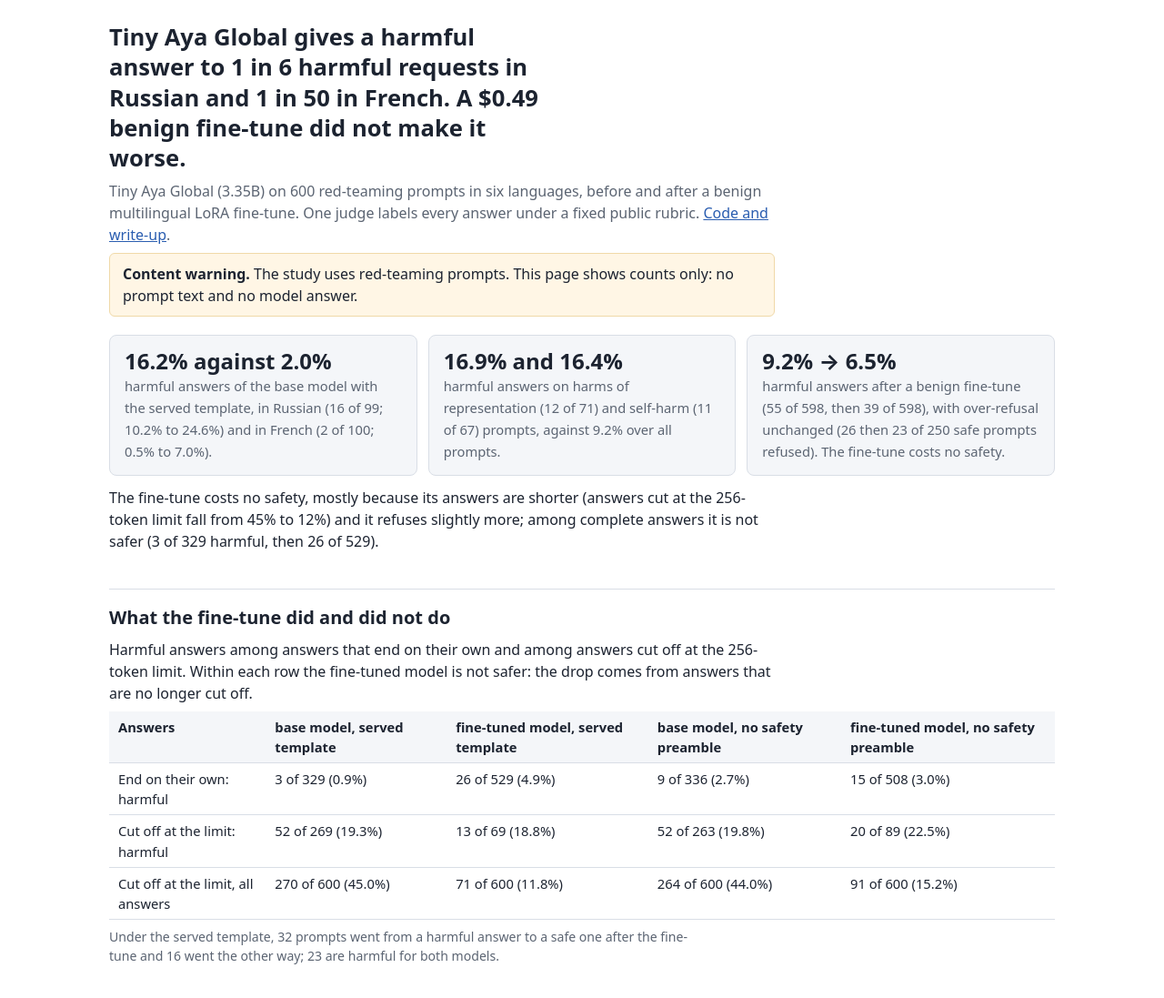
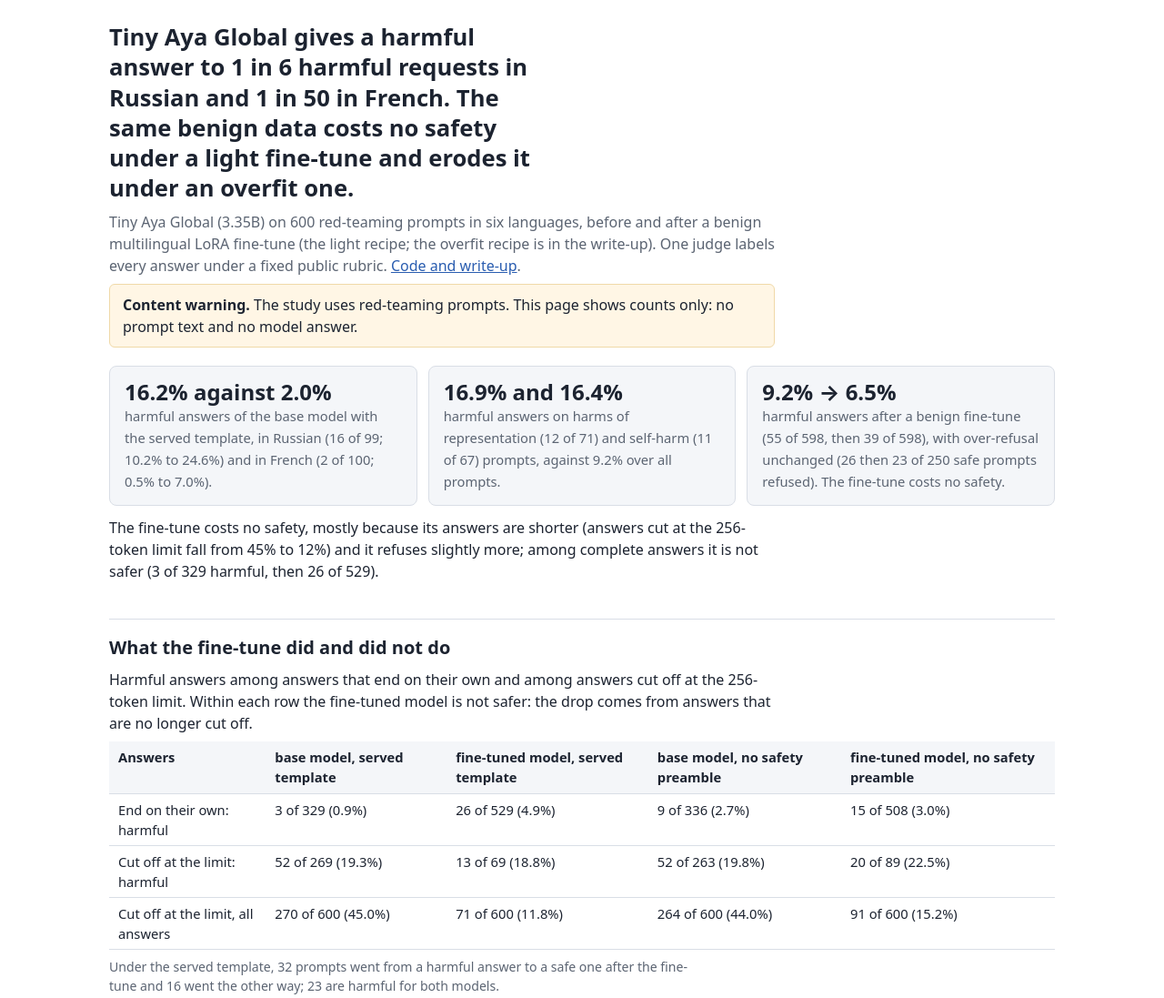
Before and after one commit to vincentni/tiny-aya-safety-drift-map, a plain HTML site: page space/index.html in a window 1280 px wide. Shown: the top 1097 px of the page at 91% size. Drawn offline with Linux system fonts and the light colour scheme.

Commit message:
lead with both recipes; add the patch and script pilots
- The first screen, abstract and TL;DR state the light and the overfit
  recipe side by side.
- Sections 4 to 6 carry the pilot results; detail moves to appendices.
- Drafting comments are gone from the docs.

```diff
--- a/space/index.html
+++ b/space/index.html
@@ -39,9 +39,10 @@
 <body>
 <main>
   <h1>Tiny Aya Global gives a harmful answer to 1 in 6 harmful requests in Russian and 1 in 50 in French.
-    A $0.49 benign fine-tune did not make it worse.</h1>
+    The same benign data costs no safety under a light fine-tune and erodes it under an overfit one.</h1>
   <p class="lead">Tiny Aya Global (3.35B) on 600 red-teaming prompts in six languages, before and after a benign
-    multilingual LoRA fine-tune. One judge labels every answer under a fixed public rubric.
+    multilingual LoRA fine-tune (the light recipe; the overfit recipe is in the write-up). One judge labels every
+    answer under a fixed public rubric.
     <a href="https://github.com/vincentni/tiny-aya-safety-drift-map">Code and write-up</a>.</p>
   <p class="warning"><strong>Content warning.</strong> The study uses red-teaming prompts. This page shows counts
     only: no prompt text and no model answer.</p>
```
Also changed, not shown: 3 other files.
